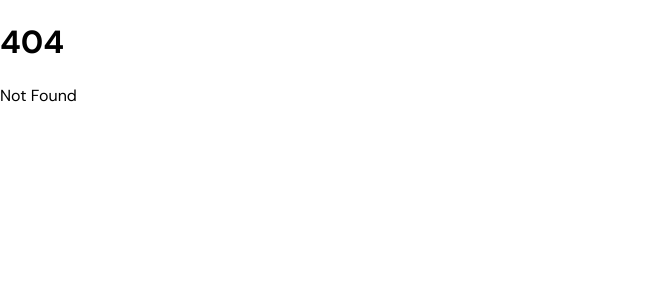
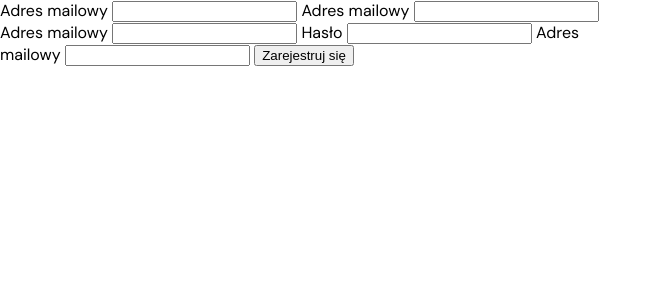
Before and after one commit to Ernest1338/BestHacks, a SvelteKit app in the folder frontend/: page /register in a window 1280 px wide. Before the commit this address had no page. Shown: the top 300 px of the page, without its empty margins (0-662 px from the left). Built offline with nearby package versions, Linux system fonts and the light colour scheme.

Commit message:
frond changes

```diff
--- /dev/null
+++ b/frontend/src/lib/components/UserRegister.svelte
@@ -0,0 +1,41 @@
+<script lang="ts">
+	import { backend } from "$lib";
+	import type { UserRegisterData } from "$lib/objects";
+
+    let registerData: UserRegisterData = {
+        name: "",
+		surname: "",
+		email: "",
+		password: "",
+		tel: ""
+	}
+
+    function sendRegisterData() {
+        backend.post("/userregister", registerData);
+    }
+
+
+</script>
+
+<form>
+    <label for="name">Adres mailowy</label>
+    <input type="text" name="name" bind:value={registerData.name}>
+    <label for="surname">Adres mailowy</label>
+    <input type="text" name="surname" bind:value={registerData.surname}>
+    <label for="email">Adres mailowy</label>
+    <input type="email" name="email" bind:value={registerData.email}>
+    <label for="password">Hasło</label>
+    <input type="password" name="password" bind:value={registerData.password}>
+    <label for="tel">Adres mailowy</label>
+    <input type="tel" name="tel" bind:value={registerData.tel}>
+    <button type="submit" on:click={sendRegisterData}>Zarejestruj się</button>
+</form>
+
+<style>
+
+form {
+    width: 600px;
+    height: 800px;
+}
+
+</style>
--- a/frontend/src/lib/index.ts
+++ b/frontend/src/lib/index.ts
@@ -1,13 +1,13 @@
 const backendIp: string = "127.0.0.1";
 
 export const backend = {
-    get: async <Type>(endpoint: string, params: Record<string, string> = {}): Promise<Type> => {
+    get: async <Type>(endpoint: string, params: object = {}): Promise<Type> => {
         const url = new URL(`http://${backendIp}:3000/${endpoint}.php`);
         url.search = new URLSearchParams(params).toString();
         const result = await fetch(url.toString());
         return await result.json();
     },
-    post: async <Type>(endpoint: string, params: Record<string, string> = {}): Promise<Type> => {
+    post: async <Type>(endpoint: string, params: object = {}): Promise<Type> => {
         const result = await fetch(`http://${backendIp}:3000/${endpoint}.php`, {
             method: "POST",
             headers: {
--- /dev/null
+++ b/frontend/src/routes/(forms)/register/+page.svelte
@@ -0,0 +1,6 @@
+<script>
+	import UserRegister from "$lib/components/UserRegister.svelte";
+
+</script>
+
+<UserRegister />
--- a/frontend/src/variables.scss
+++ b/frontend/src/variables.scss
@@ -1 +1 @@
-/* Variables and mixins declared here will be available in all other SCSS files */
+$primary: #333;
```
